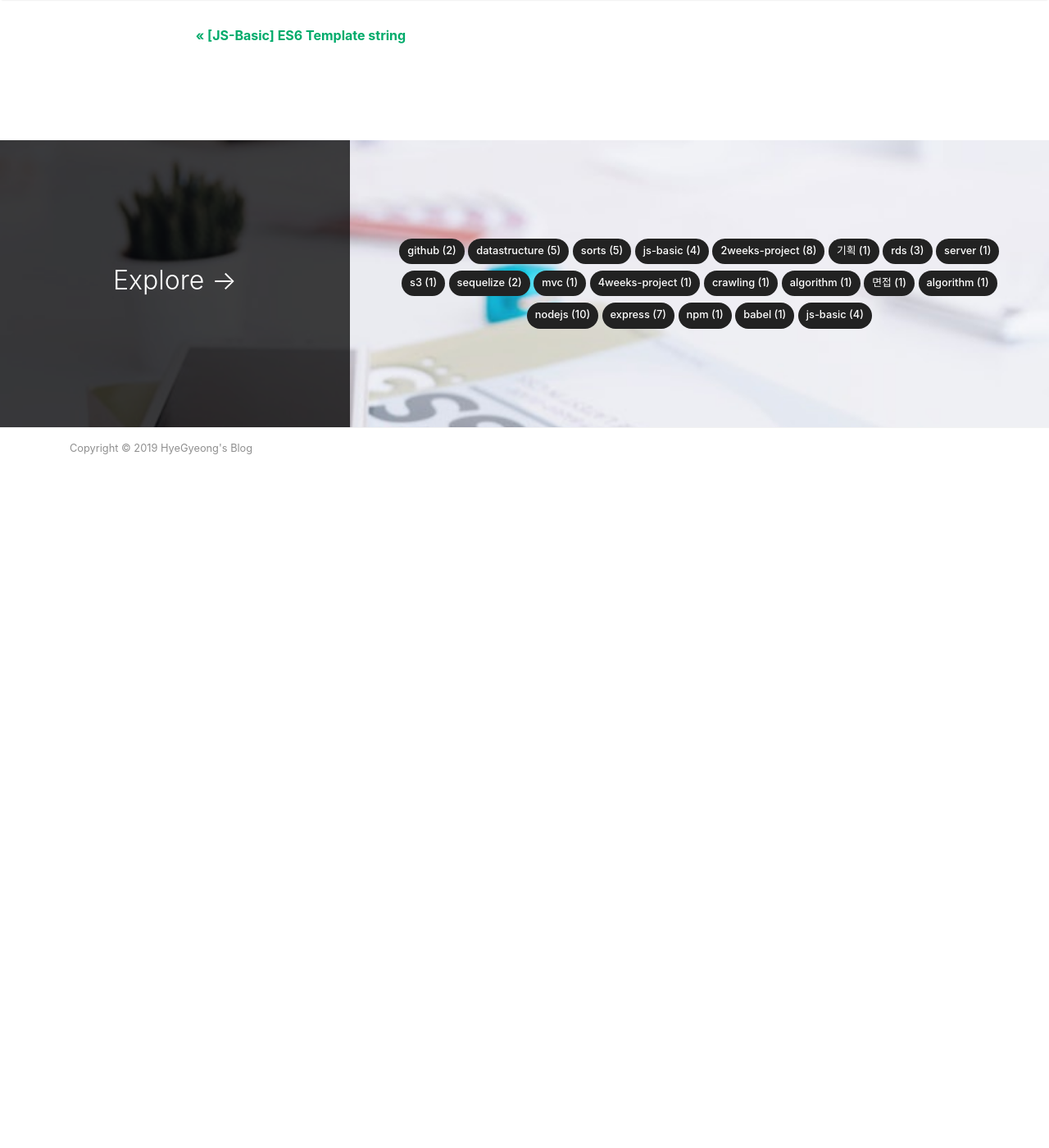
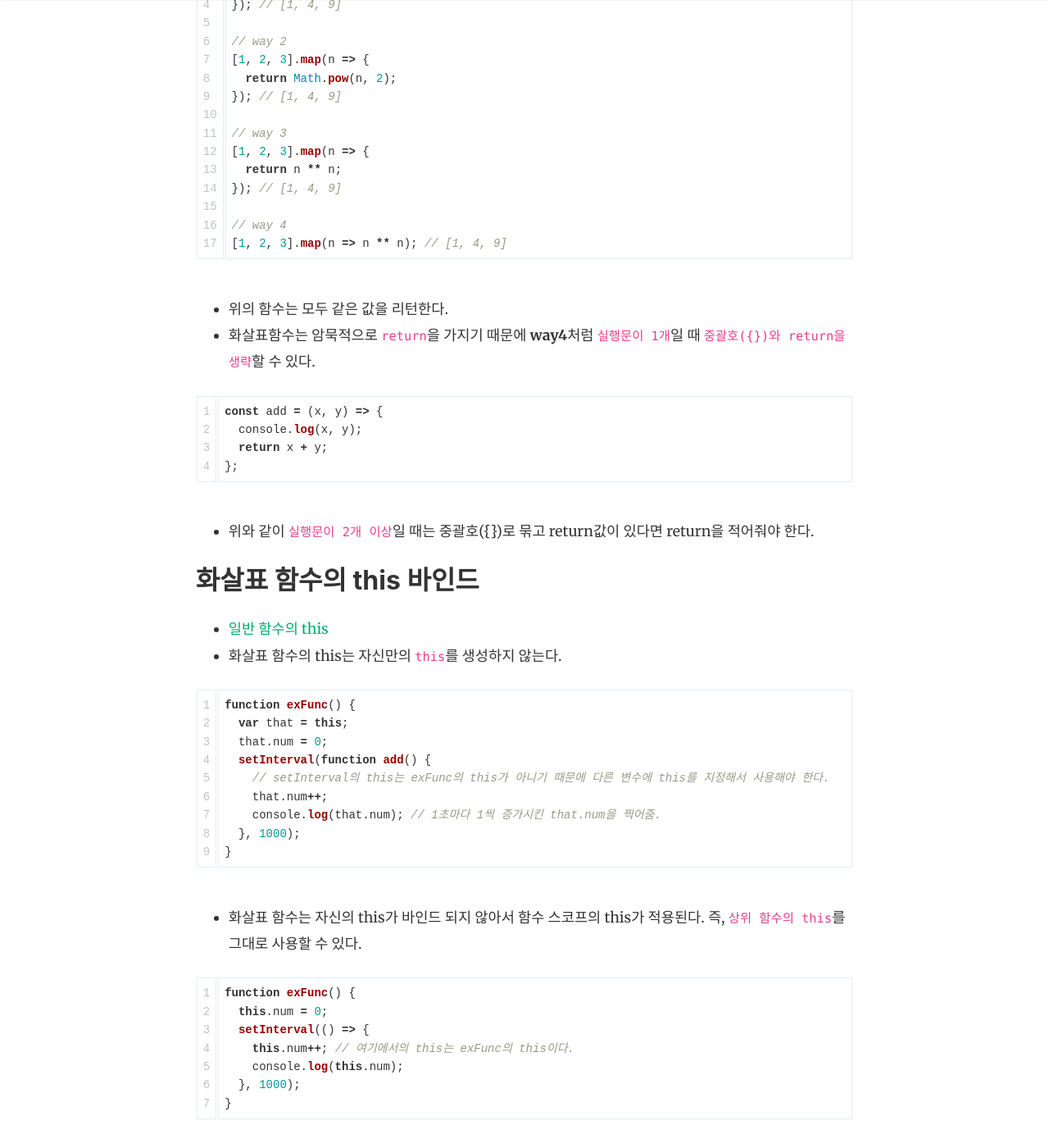
Before and after one commit to Hyegyeong310/blog, a Jekyll site: the page built from _posts/2019-06-21-ES6 Arrow Function.md, in a window 1280 px wide and 1400 px high, scrolled down 978 px. Shown: the whole window at 82% size. Built offline with Jekyll 4.4.1, drawn with Linux system fonts in a browser that asks for light colours; nearby versions of some CDN libraries; comment, search, counter and statistics services are not loaded; before the commit the page ends 1608 px from its top, so only the background shows below that; some of the changed text lies outside the part shown.

Commit message:
add arrow function content

````diff
--- a/_posts/2019-06-21-ES6 Arrow Function.md
+++ b/_posts/2019-06-21-ES6 Arrow Function.md
@@ -10,3 +10,66 @@ sitemap:
 ---
 
 ## 화살표 함수 (Arrow Function)
+
+```js
+// way 1
+[1, 2, 3].map(function(n) {
+  return Math.pow(n, 2);
+}); // [1, 4, 9]
+
+// way 2
+[1, 2, 3].map(n => {
+  return Math.pow(n, 2);
+}); // [1, 4, 9]
+
+// way 3
+[1, 2, 3].map(n => {
+  return n ** n;
+}); // [1, 4, 9]
+
+// way 4
+[1, 2, 3].map(n => n ** n); // [1, 4, 9]
+```
+
+- 위의 함수는 모두 같은 값을 리턴한다.
+- 화살표함수는 암묵적으로 `return`을 가지기 때문에 **way4**처럼 `실행문이 1개`일 때 `중괄호({})와 return을 생략`할 수 있다.
+
+```js
+const add = (x, y) => {
+  console.log(x, y);
+  return x + y;
+};
+```
+
+- 위와 같이 `실행문이 2개 이상`일 때는 중괄호({})로 묶고 return값이 있다면 return을 적어줘야 한다.
+
+## 화살표 함수의 this 바인드
+
+- [일반 함수의 this](https://hyegyeong310.github.io/blog/this/)
+- 화살표 함수의 this는 자신만의 `this`를 생성하지 않는다.
+
+```js
+function exFunc() {
+  var that = this;
+  that.num = 0;
+  setInterval(function add() {
+    // setInterval의 this는 exFunc의 this가 아니기 때문에 다른 변수에 this를 지정해서 사용해야 한다.
+    that.num++;
+    console.log(that.num); // 1초마다 1씩 증가시킨 that.num을 찍어줌.
+  }, 1000);
+}
+```
+
+- 화살표 함수는 자신의 this가 바인드 되지 않아서 함수 스코프의 this가 적용된다. 즉, `상위 함수의 this`를 그대로 사용할 수 있다.
+
+```js
+function exFunc() {
+  this.num = 0;
+  setInterval(() => {
+    this.num++; // 여기에서의 this는 exFunc의 this이다.
+    console.log(this.num);
+  }, 1000);
+}
+```
+
+#### 표준은 ES6로 하지만, `this`를 사용할 때는 경우에 따라 화살표함수(()=>{})와 일반 함수(function(){}) 중 선택하면 된다.
````
